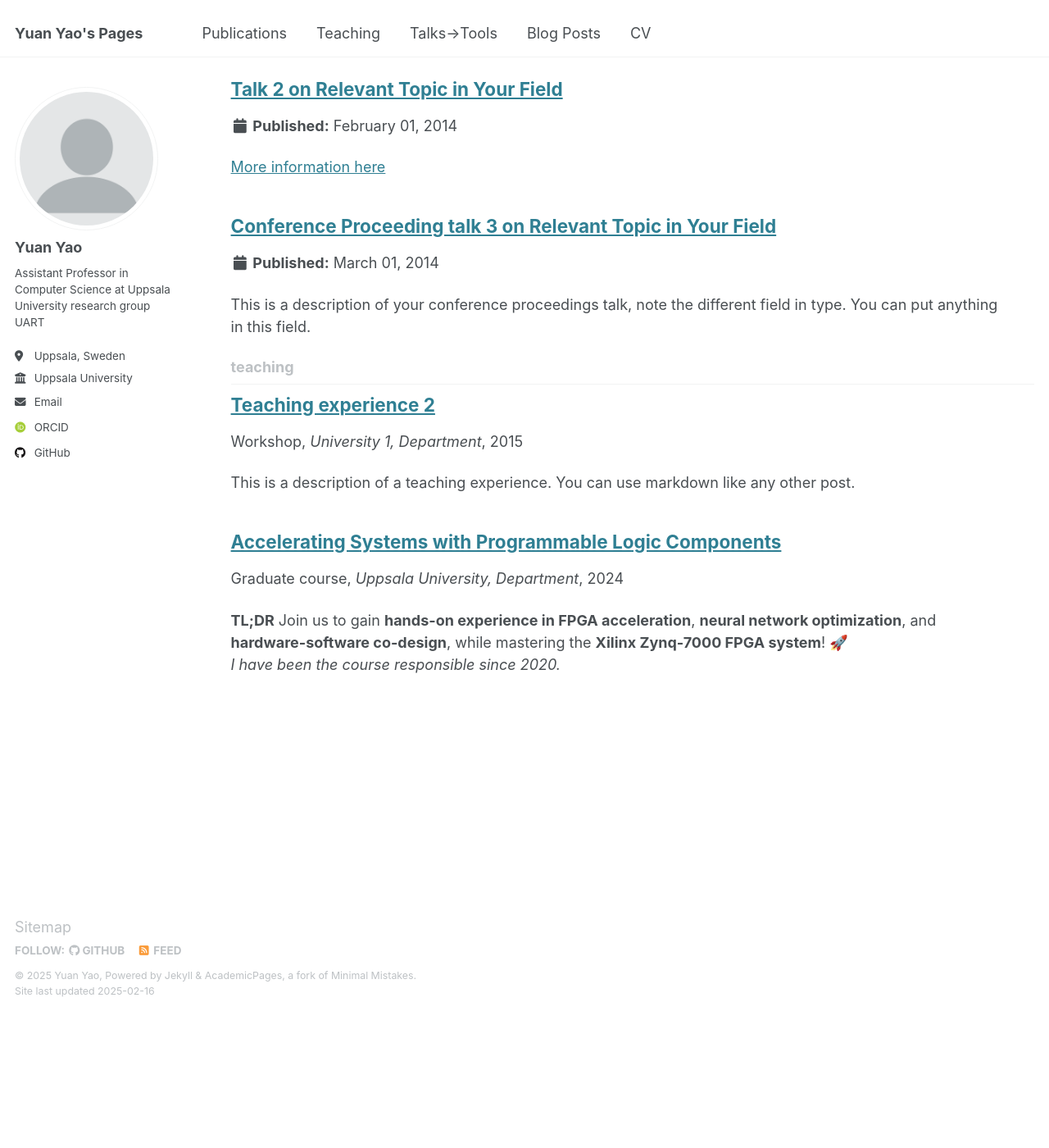
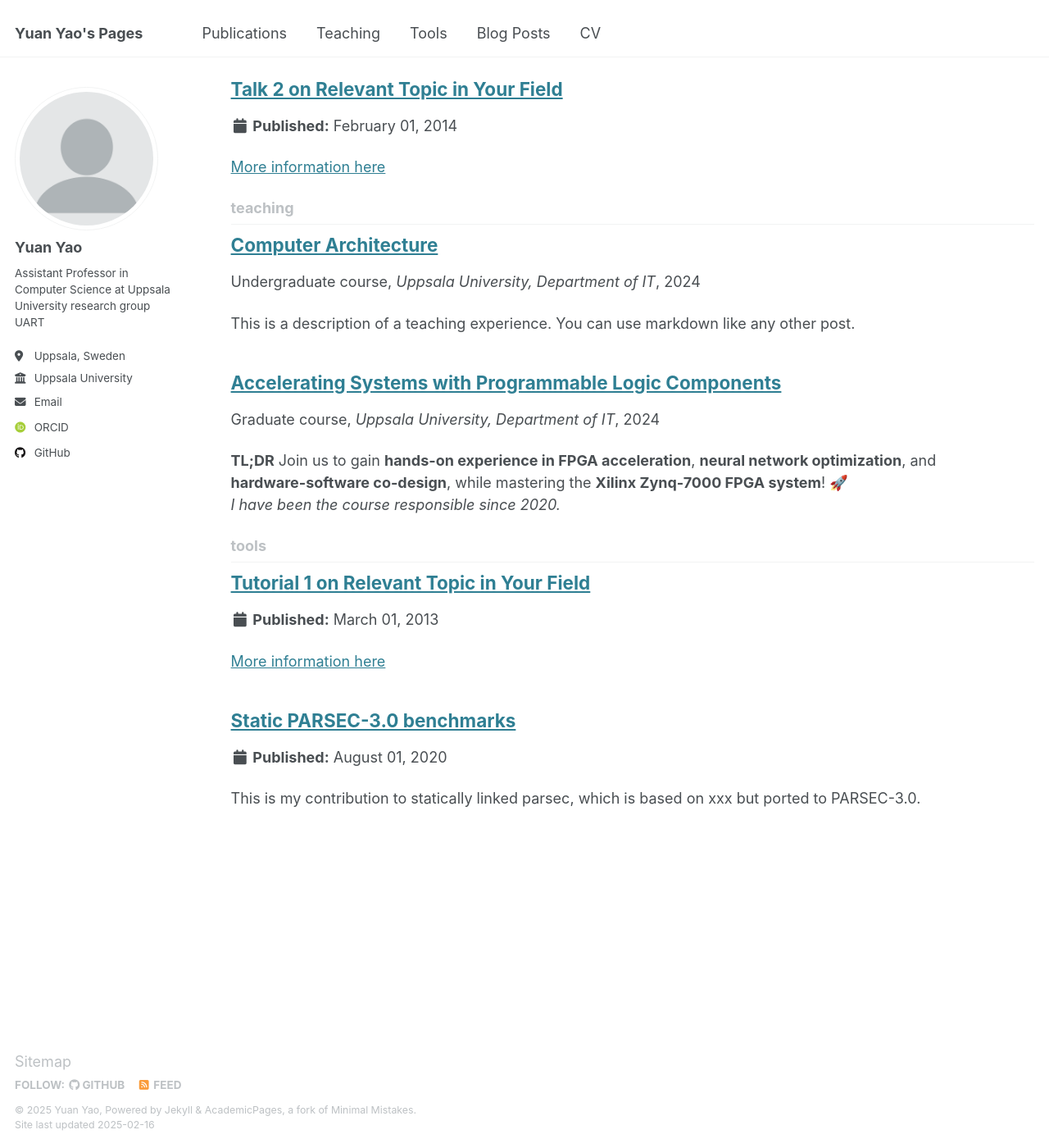
Before and after one commit to winterNan/winterNan.github.io, a Jekyll site: the page built from _pages/collection-archive.html, in a window 1280 px wide and 1400 px high, scrolled down 7822 px. Shown: the whole window at 82% size. Built offline with Jekyll 4.4.1, drawn with Linux system fonts in a browser that asks for light colours; some web fonts are replaced; before the commit the page ends 9058 px from its top, so only the background shows below that.

Commit message:
added tools

```diff
--- a/_config.yml
+++ b/_config.yml
@@ -225,6 +225,9 @@ collections:
   talks:
     output: true
     permalink: /:collection/:path/
+  tools:
+    output: true
+    permalink: /:collection/:path/
 
 
 # These settings control how pages and collections are included in the site
@@ -280,6 +283,14 @@ defaults:
       type: talks
     values:
       layout: talk
+      author_profile: true
+      share: true
+  # _tools
+  - scope:
+      path: ""
+      type: tools
+    values:
+      layout: tool
       author_profile: true
       share: true
 
--- a/_talks/2014-03-01-talk-3.md
+++ /dev/null
@@ -1,11 +0,0 @@
----
-title: "Conference Proceeding talk 3 on Relevant Topic in Your Field"
-collection: talks
-type: "Conference proceedings talk"
-permalink: /talks/2014-03-01-talk-3
-venue: "Testing Institute of America 2014 Annual Conference"
-date: 2014-03-01
-location: "Los Angeles, CA"
----
-
-This is a description of your conference proceedings talk, note the different field in type. You can put anything in this field.
--- a/_teaching/2015-spring-teaching-2.md
+++ /dev/null
@@ -1,20 +0,0 @@
----
-title: "Teaching experience 2"
-collection: teaching
-type: "Workshop"
-permalink: /teaching/2015-spring-teaching-1
-venue: "University 1, Department"
-date: 2015-01-01
-location: "City, Country"
----
-
-This is a description of a teaching experience. You can use markdown like any other post.
-
-Heading 1
-======
-
-Heading 2
-======
-
-Heading 3
-======
--- a/_teaching/asploc.md
+++ b/_teaching/asploc.md
@@ -3,9 +3,9 @@ title: "Accelerating Systems with Programmable Logic Components"
 collection: teaching
 type: "Graduate course"
 permalink: /teaching/asploc
-venue: "Uppsala University, Department"
+venue: "Uppsala University, Department of IT"
 date: 2024-05-01
-location: "Stockholm, Sweden"
+location: "Uppsala, Sweden"
 ---
 
 **TL;DR** Join us to gain **hands-on experience in FPGA acceleration**, **neural network optimization**, and **hardware-software co-design**, while mastering the **Xilinx Zynq-7000 FPGA system**! 🚀
--- /dev/null
+++ b/_teaching/dark.md
@@ -0,0 +1,20 @@
+---
+title: "Computer Architecture"
+collection: teaching
+type: "Undergraduate course"
+permalink: /teaching/dark
+venue: "Uppsala University, Department of IT"
+date: 2024-01-01
+location: "Uppsala, Sweden"
+---
+
+This is a description of a teaching experience. You can use markdown like any other post.
+
+Heading 1
+======
+
+Heading 2
+======
+
+Heading 3
+======
--- /dev/null
+++ b/_tools/2012-static-parsec.md
@@ -0,0 +1,13 @@
+---
+title: "Static PARSEC-3.0 benchmarks"
+collection: tools
+type: "Tool"
+permalink: /tools/2012-static-parsec
+venue: "github.com"
+date: 2020-08-01
+location: "Stockholm, Sweden"
+---
+
+This is my contribution to statically linked parsec, which is based on xxx but ported to PARSEC-3.0.
+
+My main contribution is at commit [0f6bf13](https://github.com/winterNan/gem5-parsec/commit/0f6bf132ef36cc9692b6cbc9e72ca5ed5b1ff05a)
--- /dev/null
+++ b/_tools/2013-03-01-tutorial-1.md
@@ -0,0 +1,13 @@
+---
+title: "Tutorial 1 on Relevant Topic in Your Field"
+collection: talks
+type: "Tutorial"
+permalink: /talks/2013-03-01-tutorial-1
+venue: "UC-Berkeley Institute for Testing Science"
+date: 2013-03-01
+location: "Berkeley CA, USA"
+---
+
+[More information here](http://exampleurl.com)
+
+This is a description of your tutorial, note the different field in type. This is a markdown files that can be all markdown-ified like any other post. Yay markdown!
```
Also changed, not shown: _data/navigation.yml (+5 -2 lines), _includes/archive-single-tool.html (added, +42 -0 lines), _layouts/tool.html (added, +78 -0 lines), _pages/tools.html (added, +10 -0 lines), 1 other file.
